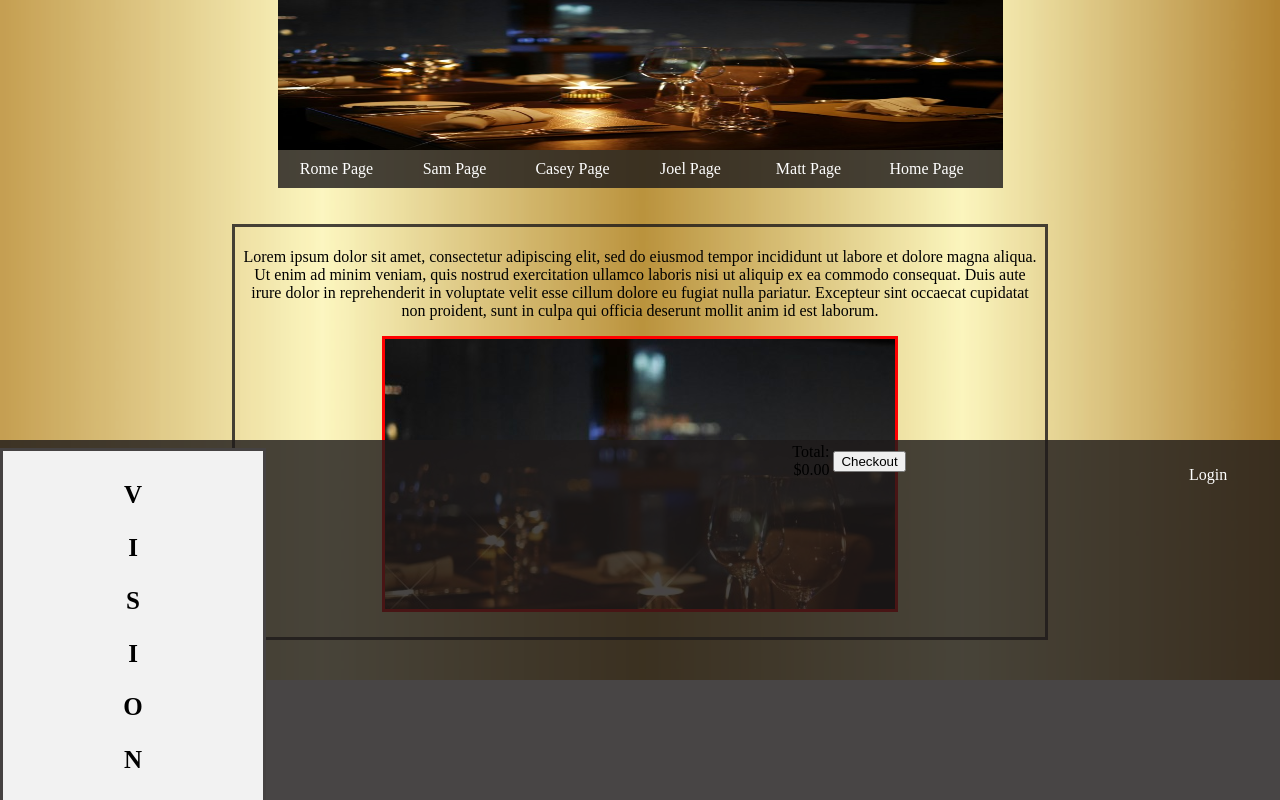
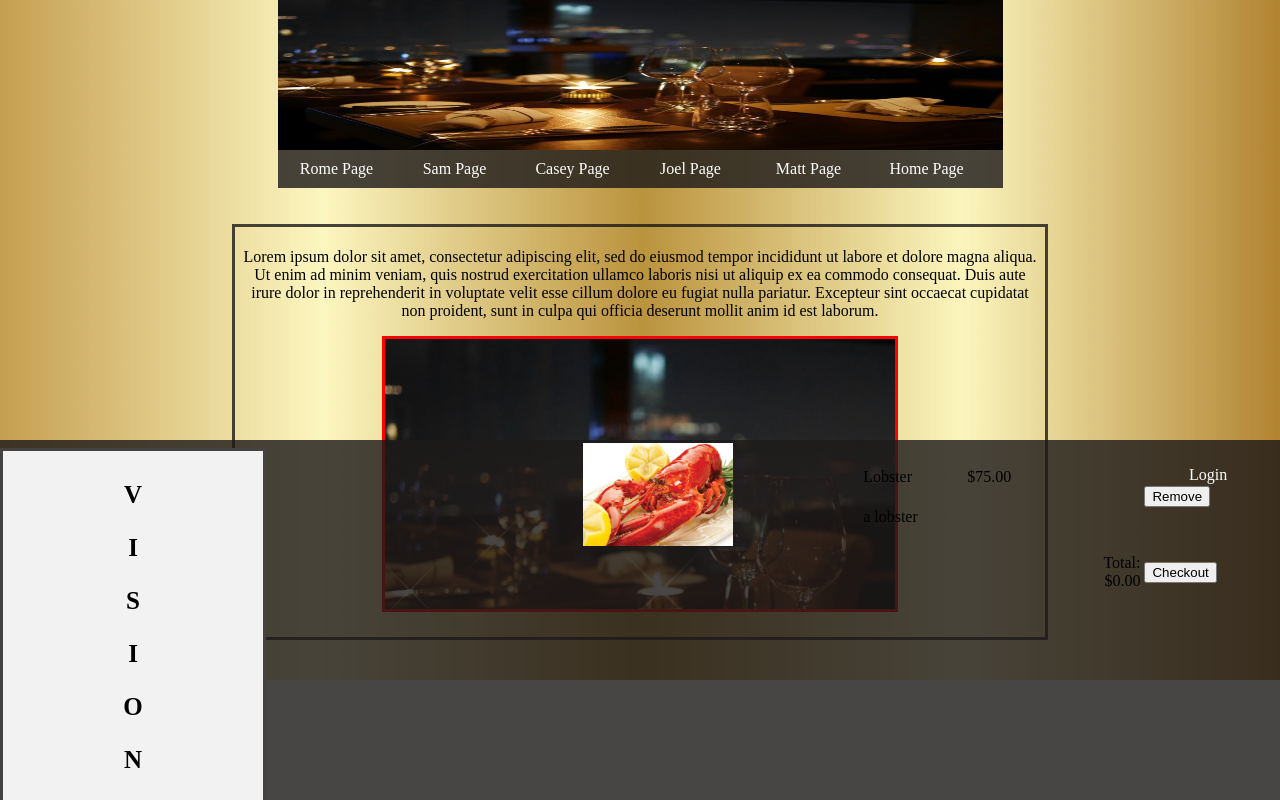
Before and after one commit to CaseyHanley/RevProject2, an Angular app in the folder Project2FrontEndNG/: page /sam in a window 1280 px wide. Built offline with nearby package versions, Linux system fonts and the light colour scheme.

Commit message:
added functionality to remove buttons

```diff
--- a/Project2FrontEndNG/src/app/component/sam/sam.component.html
+++ b/Project2FrontEndNG/src/app/component/sam/sam.component.html
@@ -1,5 +1,5 @@
 <table width = 700 style = "margin: auto;">
-    <tr *ngFor = "let f of order.order.food">
+    <tr *ngFor = "let f of order.order.food; let i = index">
         <td><img src = "{{'/assets/Images/' + f.productName + '.jpg'}}" width = 150></td>
         <td><table>
         <tr>
@@ -11,11 +11,11 @@
         </tr>
     </table>
 </td>
-<td><button>Remove</button></td>
+<td><button (click) = "remove(i)">Remove</button></td>
     </tr>
     <tr><td></td>
     <td style = "text-align: right">
         Total:<br>{{order.order.price | currency: 'USD'}}
     </td>
-    <td><a routerLink = "../matt" ><button>Checkout</button></a></td></tr>
+    <td><a routerLink = "../matt" ><button >Checkout</button></a></td></tr>
 </table>
--- a/Project2FrontEndNG/src/app/component/sam/sam.component.ts
+++ b/Project2FrontEndNG/src/app/component/sam/sam.component.ts
@@ -19,4 +19,8 @@ export class SamComponent implements OnInit {
   ngOnInit(): void {
   }
 
+  remove(index: number): void{
+    this.order.order.food.splice(index);
+  }
+
 }
--- a/Project2FrontEndNG/src/app/service/order.service.ts
+++ b/Project2FrontEndNG/src/app/service/order.service.ts
@@ -10,5 +10,6 @@ export class OrderService {
   public order: Order;
   constructor() {
     this.order = new Order(0, 0, 0, 0, '','',0, []);
+    this.order.food.push(new MenuItem(1, "a lobster", "Lobster", 75));
   }
 }
```
